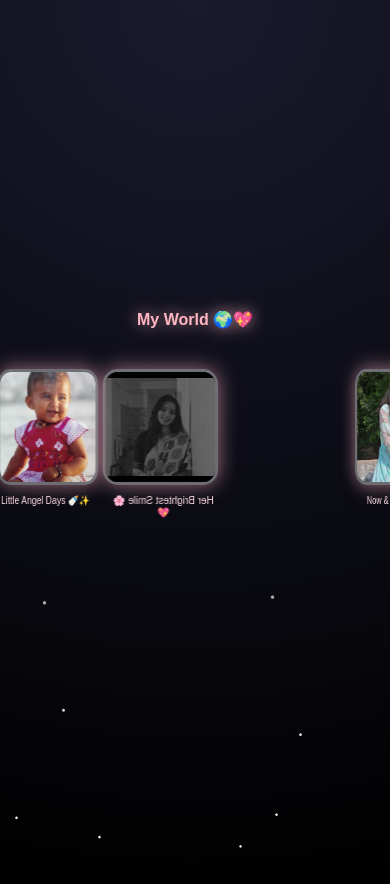
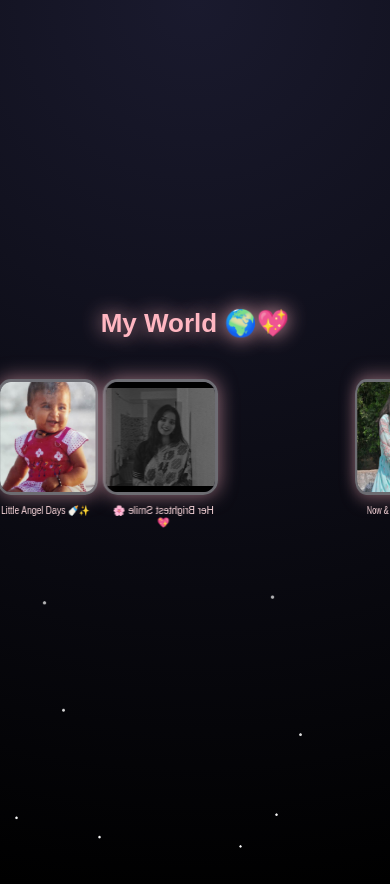
Before and after one commit to dhruvin080806-lang/LoveForKrisha, a plain HTML site: page world.html in a window 390 px wide. Both pictures are taken after a click on the button "✨ Tap Here ✨". Drawn offline with Linux system fonts and the light colour scheme.

Commit message:
Update world.html

```diff
--- a/world.html
+++ b/world.html
@@ -19,7 +19,7 @@
   #start-screen {
     position: fixed;
     top: 0; left: 0;
-    width: 100%; height: 100vh;   /* full height viewport */
+    width: 100%; height: 100vh;
     background: radial-gradient(circle at top, #0d0d1a, #000);
     z-index: 1000;
     transition: opacity 1.5s ease;
@@ -32,7 +32,7 @@
     position: absolute;
     top: 50%;
     left: 50%;
-    transform: translate(-50%, -50%);  /* exact center */
+    transform: translate(-50%, -50%);
     padding: 15px 35px;
     font-size: 20px;
     border: none;
@@ -66,9 +66,9 @@
 
   h1 {
     margin-bottom: 25px;
-    font-size: 24px;
+    font-size: 48px;   /* bigger heading */
     color: #ffb6c1;
-    text-shadow: 0 0 15px rgba(255,182,193,0.7);
+    text-shadow: 0 0 20px rgba(255,182,193,0.85);
   }
 
   /* Carousel */
@@ -152,14 +152,14 @@
 
   /* Responsive fix */
   @media (max-width: 600px) {
-    h1 { font-size: 18px; margin-bottom: 20px; }
+    h1 { font-size: 32px; margin-bottom: 20px; }
     .carousel { width: 200px; height: 200px; }
     .carousel figure { width: 130px; height: 150px; margin: -75px 0 0 -65px; }
     .carousel img { width: 130px; height: 130px; }
     figcaption { font-size: 11px; max-width: 130px; }
   }
   @media (max-width: 400px) {
-    h1 { font-size: 16px; }
+    h1 { font-size: 26px; }
     .carousel { width: 170px; height: 170px; }
     .carousel figure { width: 110px; height: 130px; margin: -65px 0 0 -55px; }
     .carousel img { width: 110px; height: 110px; }
```
